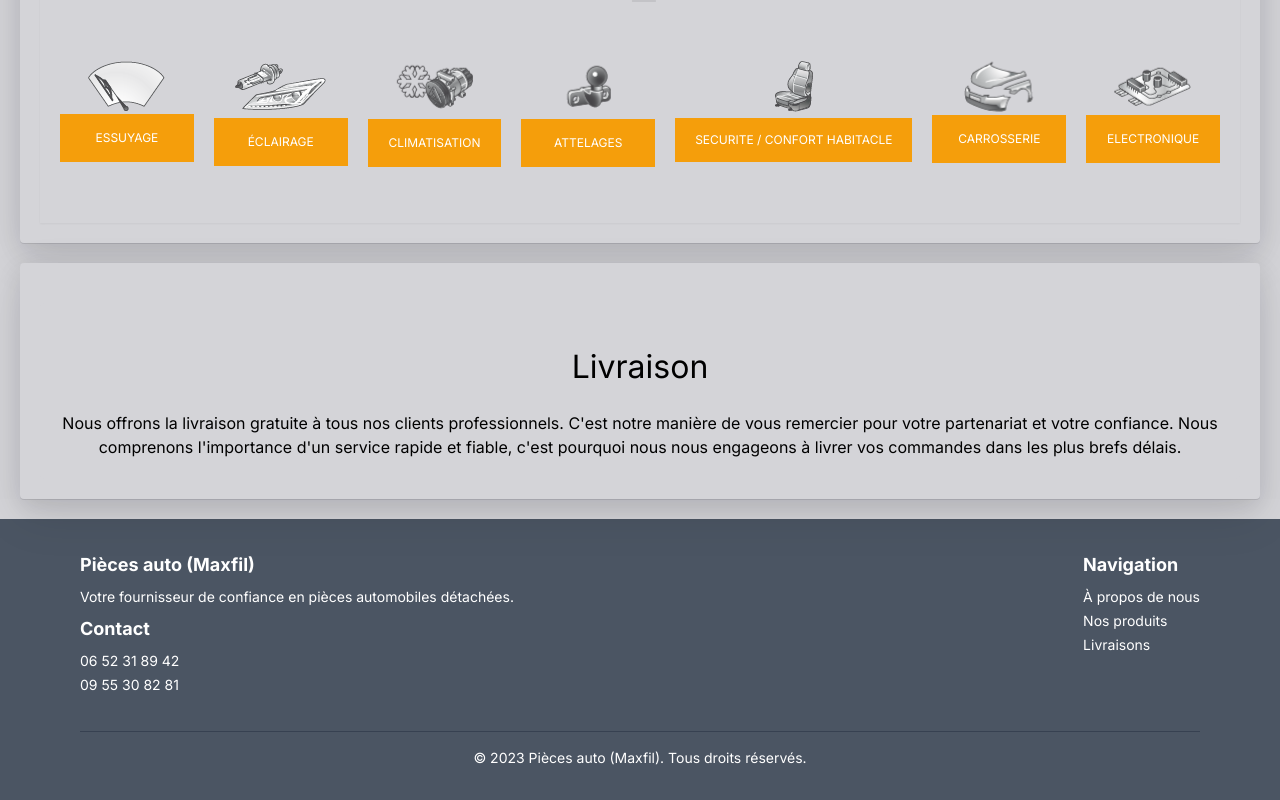
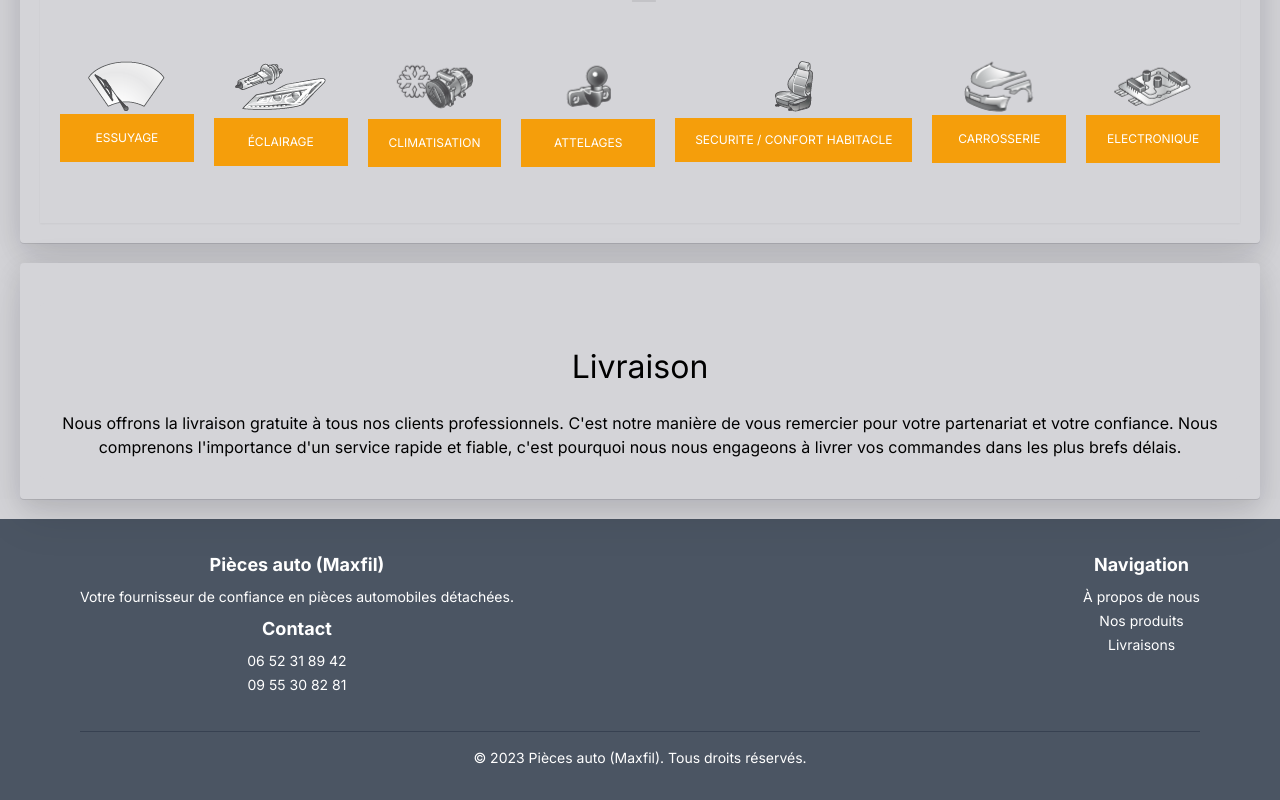
Before and after one commit to Sohaib42/piece-auto, a Next.js app: page / in a window 1280 px wide. Shown: the part 2408-3208 px from the top of the page. Built offline with nearby package versions, Linux system fonts and the light colour scheme.

Commit message:
centered footer content positionning

```diff
--- a/app/page.tsx
+++ b/app/page.tsx
@@ -133,7 +133,7 @@
         </div>
       </div>
       <footer className="bg-[rgb(75,85,99)] text-white">
-        <div className="max-w-6xl mx-auto px-4 py-8">
+        <div className="max-w-6xl mx-auto px-4 py-8 text-center">
           <div className="flex flex-wrap justify-between">
             <div className="w-full sm:w-auto mb-4 sm:mb-0">
               <h5 className="text-lg font-bold mb-2">Pièces auto (Maxfil)</h5>
```
